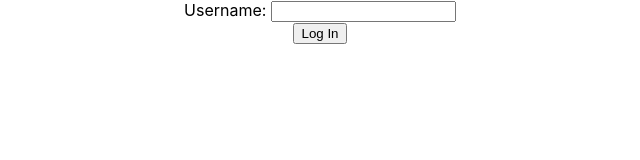
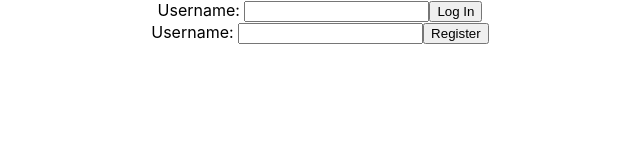
Before and after one commit to Jflinchum/timeclock, a React app: page / in a window 1280 px wide. Shown: the whole page, without its empty margins (320-960 px from the left). Built offline with nearby package versions, Linux system fonts and the light colour scheme.

Commit message:
Added register button. Changed app.js to server.js. Removed a lot of fluff from create-react-app.

```diff
--- a/package.json
+++ b/package.json
@@ -4,7 +4,7 @@
   "main": "index.js",
   "scripts": {
     "start": "react-scripts start",
-    "start-server": "node app.js",
+    "start-server": "node server.js",
     "start-app": "npm start"
   },
   "repository": {
--- a/public/index.html
+++ b/public/index.html
@@ -2,22 +2,6 @@
 <html lang="en">
   <head>
     <meta charset="utf-8">
-    <meta name="viewport" content="width=device-width, initial-scale=1, shrink-to-fit=no">
-    <meta name="theme-color" content="#000000">
-    <!--
-      manifest.json provides metadata used when your web app is added to the
-      homescreen on Android. See https://developers.google.com/web/fundamentals/web-app-manifest/
-    -->
-    <link rel="manifest" href="%PUBLIC_URL%/manifest.json">
-    <!--
-      Notice the use of %PUBLIC_URL% in the tags above.
-      It will be replaced with the URL of the `public` folder during the build.
-      Only files inside the `public` folder can be referenced from the HTML.
-
-      Unlike "/favicon.ico" or "favicon.ico", "%PUBLIC_URL%/favicon.ico" will
-      work correctly both with client-side routing and a non-root public URL.
-      Learn how to configure a non-root public URL by running `npm run build`.
-    -->
     <title>React App</title>
   </head>
   <body>
--- a/src/Views/Home/Home.js
+++ b/src/Views/Home/Home.js
@@ -6,18 +6,21 @@ class Home extends Component {
   constructor(props) {
     super(props);
     this.state = {
-      value: ''
+      login: '',
+      register: ''
     }
 
-    this.handleChange = this.handleChange.bind(this);
-    this.handleSubmit = this.handleSubmit.bind(this);
+    this.handleLoginChange = this.handleLoginChange.bind(this);
+    this.handleLogin = this.handleLogin.bind(this);
+    this.handleRegisterChange = this.handleRegisterChange.bind(this);
+    this.handleRegister = this.handleRegister.bind(this);
   }
 
-  handleChange(event) {
-    this.setState({value: event.target.value});
+  handleLoginChange(event) {
+    this.setState({login: event.target.value});
   }
 
-  handleSubmit(event) {
+  handleLogin(event) {
     event.preventDefault();
     this.props.history.push({
       pathname: '/times',
@@ -27,16 +30,36 @@ class Home extends Component {
     });
   }
 
+  handleRegisterChange(event) {
+    this.setState({login: event.target.value});
+  }
+
+  handleRegister(event) {
+    event.preventDefault();
+    this.props.history.push({
+      pathname: '/times',
+      state: {
+        uid: this.state.value
+      }
+    });
+  }
+
+
   render () {
       return (
         <div id='container'>
-          <form id="loginForm" onSubmit={this.handleSubmit}>
+          <form id="loginForm" onSubmit={this.handleLogin}>
             <div>
-              <div>
-                <label htmlFor="uName"> Username: </label>
-                <input required type="text" id="uName" onChange={this.handleChange}/>
-              </div>
+              <label htmlFor="loginUID"> Username: </label>
+              <input required type="text" id="loginUID" onChange={this.handleLoginChange}/>
               <input type="submit" value="Log In" id="loginButton"/>
+            </div>
+          </form>
+          <form id="registerForm" onSubmit={this.handleRegister}>
+            <div>
+              <label htmlFor="registerUID"> Username: </label>
+              <input required type="text" id="registerUID" onChange={this.handleRegisterChange}/>
+              <input type="submit" value="Register" id="register"/>
             </div>
           </form>
         </div>
```
Also changed, not shown: public/manifest.json (deleted), server.js (renamed from app.js).
